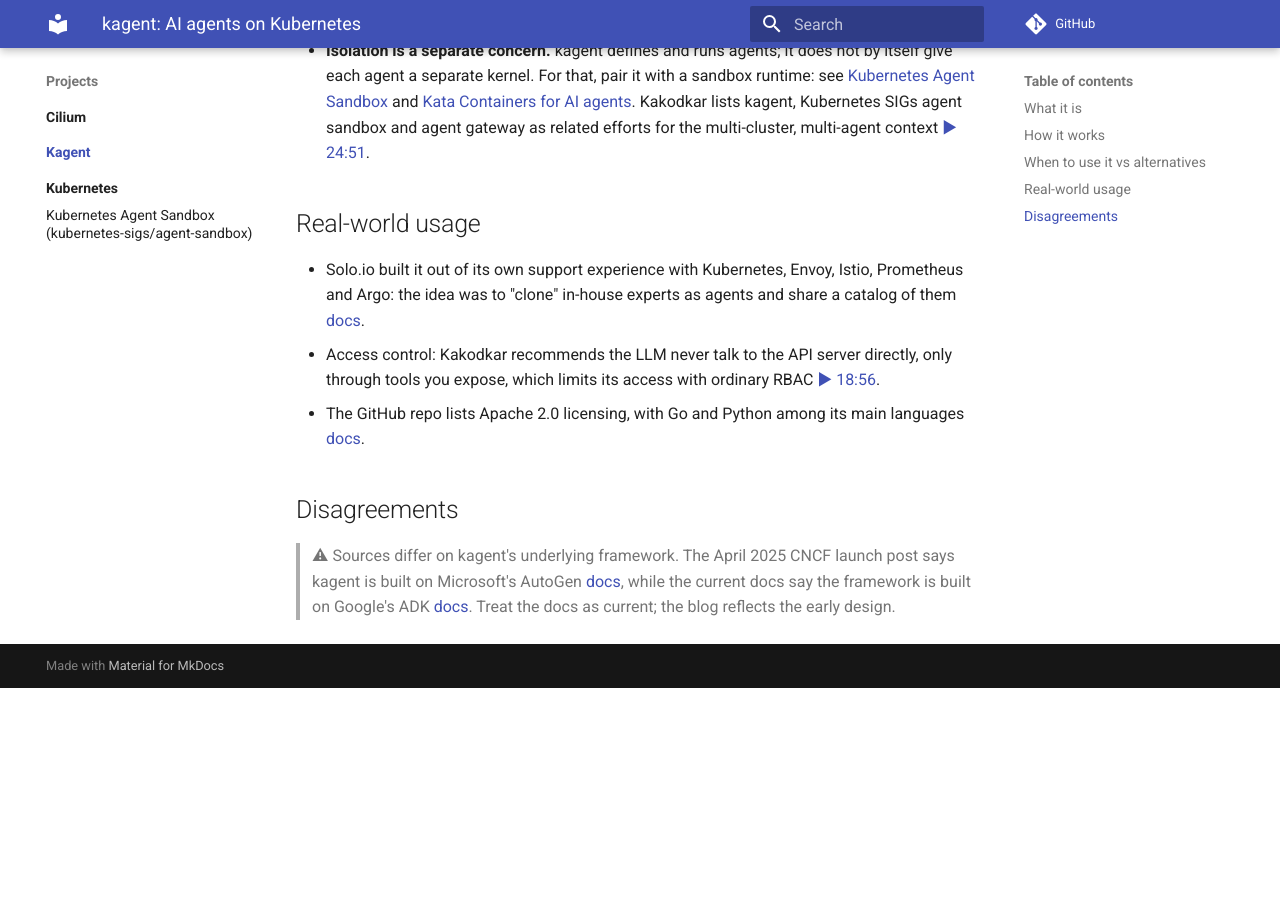
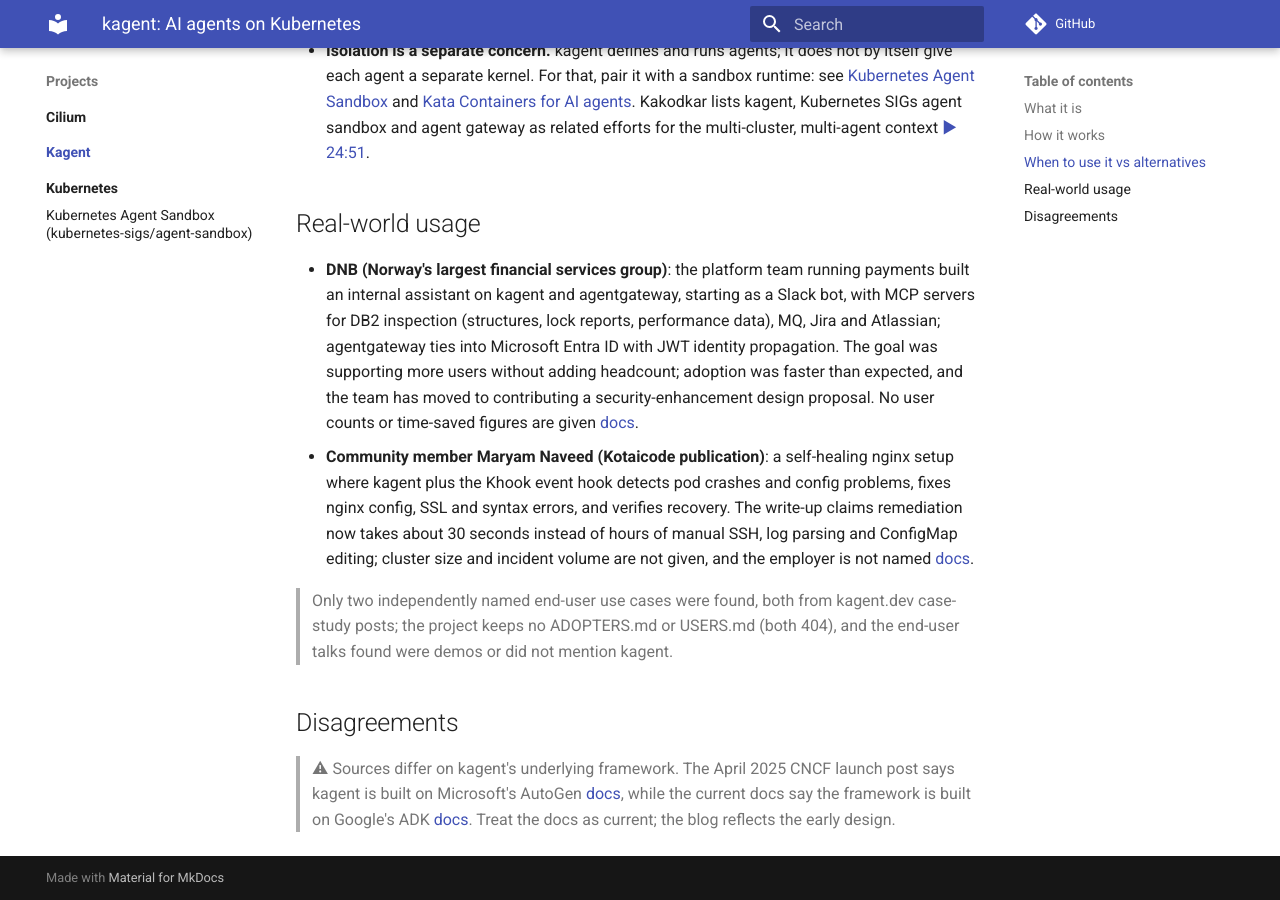
Before and after one commit to ravirajnalls/hackathon-cncf-wiki-desk, an MkDocs documentation site: the page built from wiki/projects/kagent/index.md, in a window 1280 px wide and 900 px high, scrolled down 1397 px. Built offline with MkDocs 1.6.1 and Material for MkDocs 9.7.7, drawn with Linux system fonts in a browser that asks for light colours; comment, search, counter and statistics services are not loaded; before the commit the page ends 2085 px from its top, so only the background shows below that.

Commit message:
wiki: real-world usage for kagent
Co-Authored-By: Claude Sonnet 5.5 <noreply@anthropic.com>

```diff
--- a/wiki/projects/kagent/index.md
+++ b/wiki/projects/kagent/index.md
@@ -35,9 +35,10 @@ Eitan Yarmush (Solo.io, kagent maintainer) boils an agent down to three things:
 
 ## Real-world usage
 
-- Solo.io built it out of its own support experience with Kubernetes, Envoy, Istio, Prometheus and Argo: the idea was to "clone" in-house experts as agents and share a catalog of them [docs](https://www.cncf.io/blog/2025/04/15/kagent-bringing-agentic-ai-to-cloud-native/).
-- Access control: Kakodkar recommends the LLM never talk to the API server directly, only through tools you expose, which limits its access with ordinary RBAC [▶ 18:56](https://www.youtube.com/watch?v=-c1bmSr5328&t=1136s).
-- The GitHub repo lists Apache 2.0 licensing, with Go and Python among its main languages [docs](https://github.com/kagent-dev/kagent/).
+- **DNB (Norway's largest financial services group)**: the platform team running payments built an internal assistant on kagent and agentgateway, starting as a Slack bot, with MCP servers for DB2 inspection (structures, lock reports, performance data), MQ, Jira and Atlassian; agentgateway ties into Microsoft Entra ID with JWT identity propagation. The goal was supporting more users without adding headcount; adoption was faster than expected, and the team has moved to contributing a security-enhancement design proposal. No user counts or time-saved figures are given [docs](https://kagent.dev/blog/dnb-kagent-agentgateway).
+- **Community member Maryam Naveed (Kotaicode publication)**: a self-healing nginx setup where kagent plus the Khook event hook detects pod crashes and config problems, fixes nginx config, SSL and syntax errors, and verifies recovery. The write-up claims remediation now takes about 30 seconds instead of hours of manual SSH, log parsing and ConfigMap editing; cluster size and incident volume are not given, and the employer is not named [docs](https://www.kagent.dev/blog/community-nginx-khook-kagent).
+
+> Only two independently named end-user use cases were found, both from kagent.dev case-study posts; the project keeps no ADOPTERS.md or USERS.md (both 404), and the end-user talks found were demos or did not mention kagent.
 
 ## Disagreements
 
```
Also changed, not shown: wiki/log.md (+1 -0 lines).
